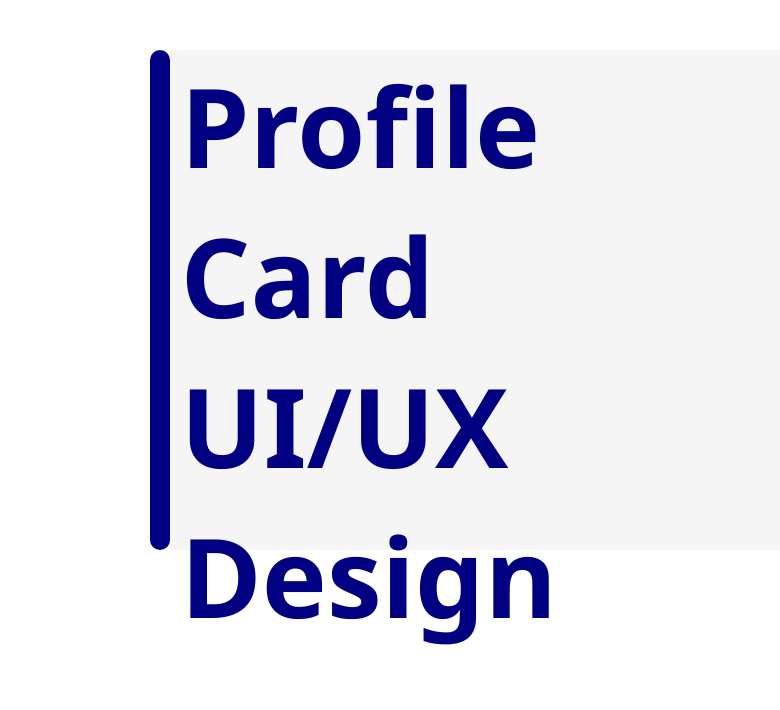
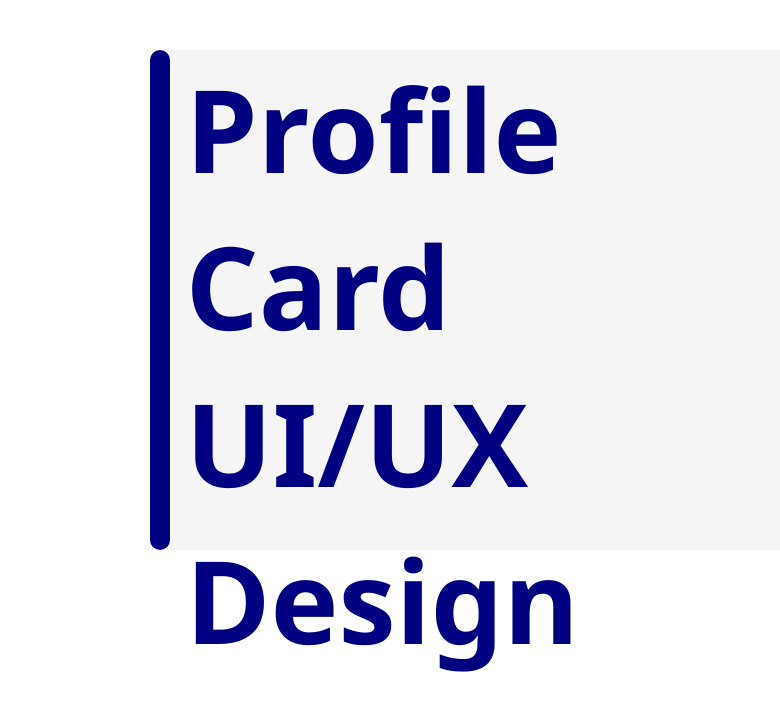
Before and after one commit to TejasviMaheshwari/Profile-Card, a plain HTML site: page index.html in a window 1280 px wide. Shown: the full height of the page, 0-780 px from the left. Drawn offline with Linux system fonts and the light colour scheme.

Commit message:
Enhance profile card layout and styling
Updated the profile card UI with improved layout and styles.

```diff
--- a/index.html
+++ b/index.html
@@ -29,11 +29,11 @@
             background-color: whitesmoke;
         }
         .box2 h1{
-            font-size: 110px;
+            font-size: 115px;
             color: navy;
             font-weight: 700;
             font-family: 'Segoe UI', Tahoma, Geneva, Verdana, sans-serif;
-            padding-left: 10px;
+            padding-left: 15px;
         }
         .box3{
             height: 100%;
```
